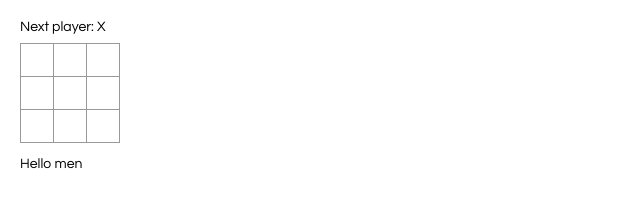
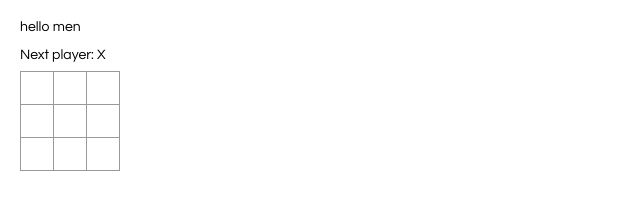
Before and after one commit to dukki1/tictactoe, a website: page index.html in a window 1280 px wide. Shown: the whole page, without its empty margins (0-640 px from the left). Drawn offline with nearby package versions, Linux system fonts and the light colour scheme.

Commit message:
Updated 'index.html' via CloudCannon

```diff
--- a/index.html
+++ b/index.html
@@ -8,6 +8,7 @@
 </head>
 <body>
 <!-- partial:index.partial.html -->
+<p>hello men</p>
 <div id="errors" style="
   background: #c00;
   color: #fff;
@@ -50,7 +51,6 @@ console.error = (function(old) {
   <script src='https://unpkg.com/react@16/umd/react.development.js'></script>
 <script src='https://unpkg.com/react-dom@16/umd/react-dom.development.js'></script>
 <script  src="./script.js"></script>
-<p>Hello men</p>
 
 </body>
 </html>
```
